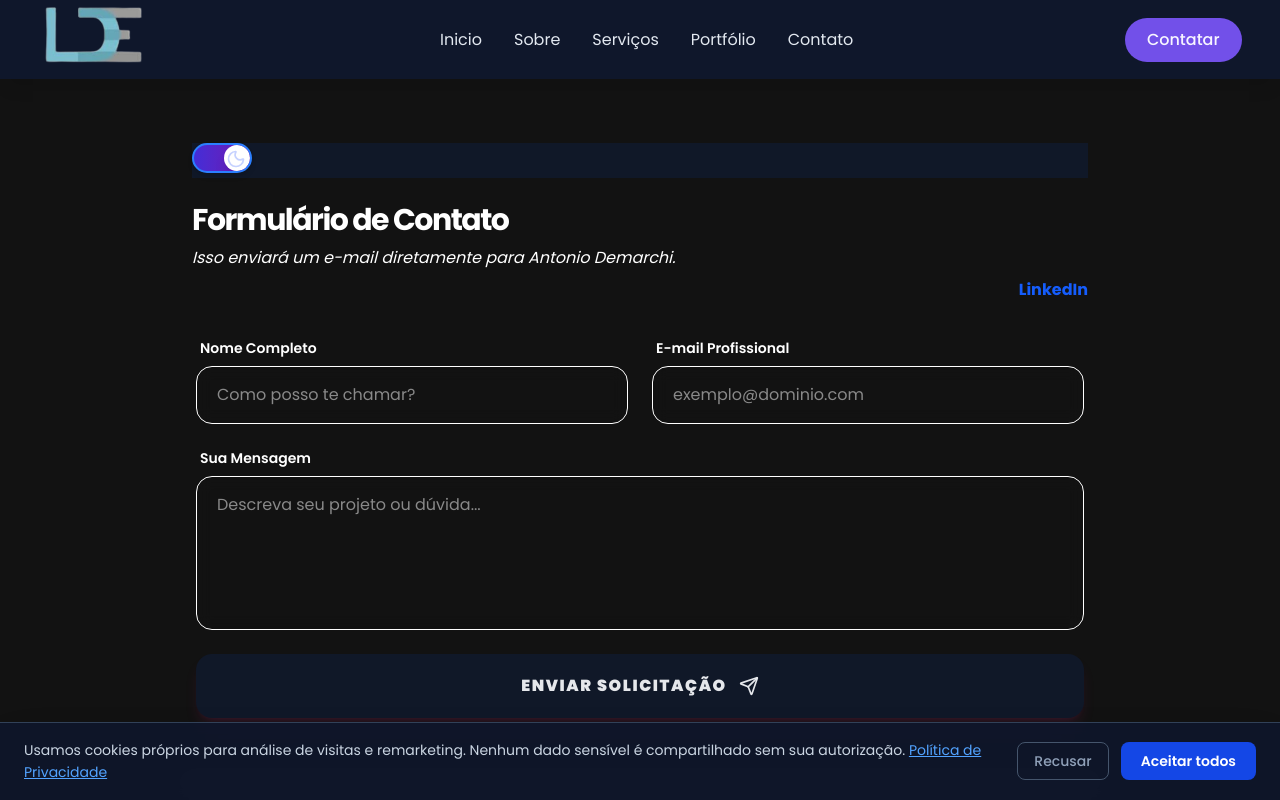
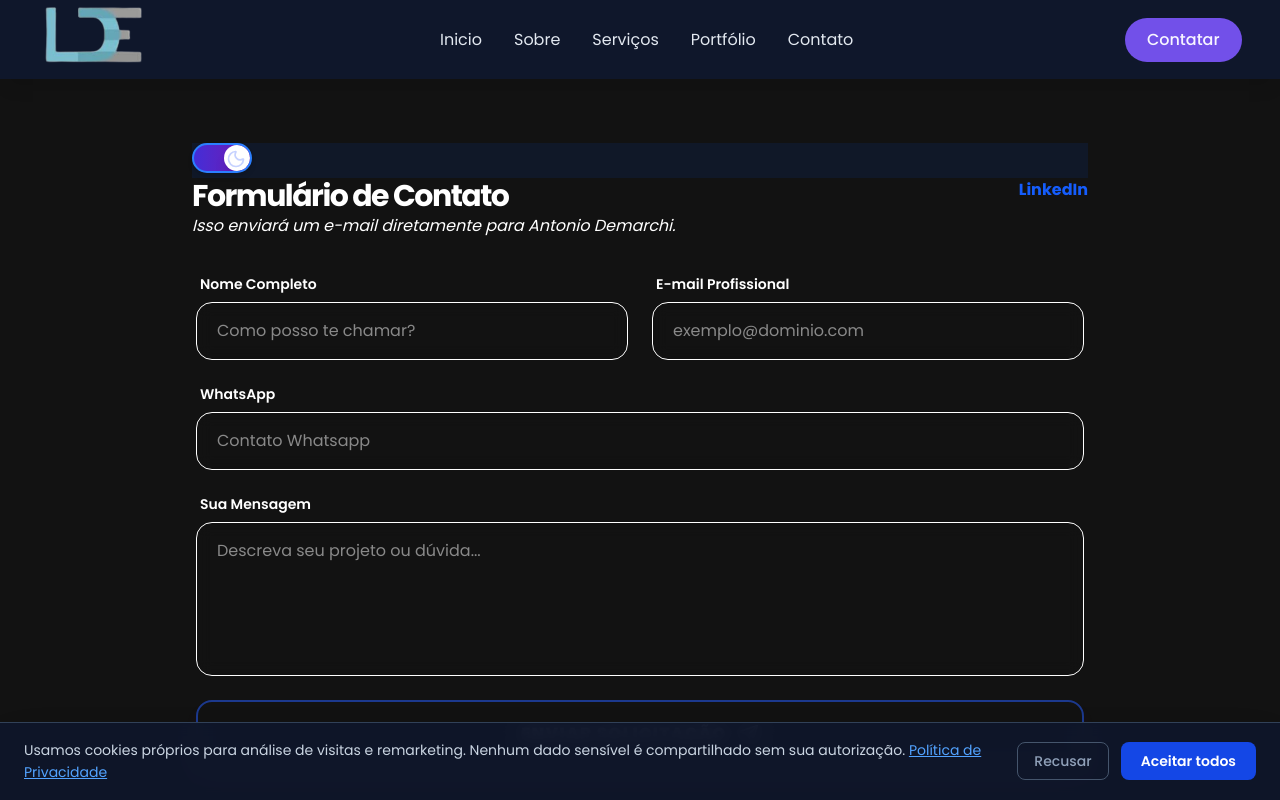
Before and after one commit to DemarchiWorking/portfolio-react-next, a Next.js app: page /chamado in a window 1280 px wide. Shown: the top 800 px of the page. Built offline with nearby package versions, Linux system fonts and the light colour scheme; no server answers.

Commit message:
feat: form melhorado
adicionando contato telefone / whatsapp

```diff
--- a/src/app/chamado/page.tsx
+++ b/src/app/chamado/page.tsx
@@ -1,12 +1,10 @@
 "use client";
 
 import { motion, Variants, AnimatePresence } from "framer-motion";
-
 import { ThemeToggle } from "@/components/molecules/theme-toggle";
-import { ContactForm } from "@/components/organisms/ContatoForm/ContactForm"
+import { ContactForm } from "@/components/organisms/ContatoForm/ContactForm";
 
 export default function Chamado() {
-
   const itemVariants: Variants = {
     hidden: { opacity: 0, y: 15 },
     visible: {
@@ -22,7 +20,6 @@ export default function Chamado() {
 
         <ThemeToggle />
         <AnimatePresence mode="wait">
-
           <motion.div
             key="form-section"
             initial={{ opacity: 0, y: 30 }}
@@ -31,26 +28,33 @@ export default function Chamado() {
             transition={{ duration: 0.5, ease: "circOut" }}
             className="w-full flex flex-col gap-8"
           >
-              <header className="space-y-2">
-                <div className="pt-2 pb-2"></div>
+            <header className="relative space-y-2">
+              <div className="flex justify-between items-start">
+                <div>
                   <h2 className="text-3xl font-bold tracking-tighter">Formulário de Contato</h2>
-                <p className="text-muted-foreground italic">Isso enviará um e-mail diretamente para Antonio Demarchi.</p>
-                  <div className="flex justify-end w-full">
-                    <a href="https://www.linkedin.com/in/demarchi1"
+                  <p className="text-muted-foreground italic">
+                    Isso enviará um e-mail diretamente para Antonio Demarchi.
+                  </p>
+                </div>
+
+                {/* Link do LinkedIn posicionado à direita */}
+                <a
+                  href="https://www.linkedin.com/in/demarchi1"
                   target="_blank"
                   rel="noopener noreferrer"
-                      className="text-blue-600 font-bold hover:underline">
+                  className="text-blue-600 font-bold hover:underline transition-all"
+                >
                   LinkedIn
                 </a>
               </div>
             </header>
 
+            {/* Inserindo a chave do Web3Forms que você já usa */}
             <ContactForm accessKey="ce53cd00-65c0-484a-afe0-9812d156df7e" />
+
           </motion.div>
-
         </AnimatePresence>
 
-        {/* Footer de Informações Adicionais (Sempre visível abaixo do conteúdo ativo) */}
         <motion.footer
           variants={itemVariants}
           initial="hidden"
--- a/src/components/organisms/ContatoForm/ContactForm.tsx
+++ b/src/components/organisms/ContatoForm/ContactForm.tsx
@@ -32,7 +32,6 @@ export function ContactForm({ accessKey }: ContactFormProps) {
       const data = (await response.json()) as { success: boolean; message?: string }
 
       if (data.success) {
-        // Dispara Lead + Contact via Pixel + CAPI ao confirmar envio real
         trackLead('contact_form')
         trackContact('contact_form')
         setStatus('success')
@@ -58,7 +57,6 @@ export function ContactForm({ accessKey }: ContactFormProps) {
             onSubmit={handleSubmit}
             className="grid grid-cols-1 gap-6 p-1"
           >
-            {/* Proteção Anti-Spam (Honeypot) */}
             <input type="checkbox" name="botcheck" className="hidden" style={{ display: "none" }} />
 
             <div className="grid grid-cols-1 md:grid-cols-2 gap-6">
@@ -91,6 +89,21 @@ export function ContactForm({ accessKey }: ContactFormProps) {
               </div>
             </div>
 
+            {/* NOVO CAMPO: WhatsApp */}
+            <div className="flex flex-col gap-2">
+              <label htmlFor="whatsapp" className="text-sm font-semibold text-foreground/80 ml-1">
+                WhatsApp
+              </label>
+              <input
+                id="whatsapp"
+                name="whatsapp"
+                required
+                type="tel"
+                placeholder="Contato Whatsapp"
+                className="w-full bg-card/40 border border-border rounded-2xl px-5 py-4 outline-none focus:ring-2 focus:ring-pink-500/40 focus:border-pink-500 transition-all backdrop-blur-sm"
+              />
+            </div>
+
             <div className="flex flex-col gap-2">
               <label htmlFor="message" className="text-sm font-semibold text-foreground/80 ml-1">
                 Sua Mensagem
@@ -105,21 +118,26 @@ export function ContactForm({ accessKey }: ContactFormProps) {
               />
             </div>
 
+            {/* BOTÃO COM ANIMAÇÃO MODERNA (FILL DA DIREITA PARA ESQUERDA + ZOOM) */}
             <motion.button
-              whileHover={{ scale: 1.01 }}
-              whileTap={{ scale: 0.98 }}
               disabled={status === "loading"}
               type="submit"
-              className="w-full py-5 cursor-pointer rounded-2xl bg-gradient-to-r from-[#1C398E] via-[#264cb5] to-[#1C398E] dark:bg-none dark:bg-gray-900 text-gray-200 font-black uppercase tracking-widest flex items-center justify-center gap-3 hover:opacity-90 disabled:opacity-50 transition-all shadow-lg shadow-pink-500/10 cursor-pointer"
+              className="group relative w-full py-5 overflow-hidden rounded-2xl border-2 border-[#1C398E] bg-transparent text-[#1C398E] dark:text-gray-200 font-black uppercase tracking-widest flex items-center justify-center gap-3 transition-all duration-300 hover:scale-[1.03] disabled:opacity-50 shadow-lg shadow-pink-500/10 cursor-pointer"
             >
+              {/* Overlay de cor animado */}
+              <span className="absolute inset-0 translate-x-full bg-[#1C398E] transition-transform duration-500 ease-out group-hover:translate-x-0"></span>
+
+              {/* Conteúdo do botão com Z-Index para ficar acima do overlay */}
+              <span className="relative z-10 flex items-center gap-3 group-hover:text-white transition-colors duration-300">
                 {status === "loading" ? (
                   <Loader2 className="animate-spin" size={24} />
                 ) : (
                   <>
                     Enviar Solicitação
-                  <Send size={20} />
+                    <Send size={20} className="transition-transform group-hover:translate-x-1" />
                   </>
                 )}
+              </span>
             </motion.button>
 
             {status === "error" && (
@@ -129,7 +147,7 @@ export function ContactForm({ accessKey }: ContactFormProps) {
                 className="flex items-center justify-center gap-2 text-red-500 font-medium bg-red-500/10 py-3 rounded-xl border border-red-500/20"
               >
                 <AlertCircle size={18} />
-                <span>Erro ao enviar. Verifique sua Access Key.</span>
+                <span>Erro ao enviar. Verifique sua conexão ou Access Key.</span>
               </motion.div>
             )}
           </motion.form>
```
Lines whose indentation alone changed are shown as unchanged.
